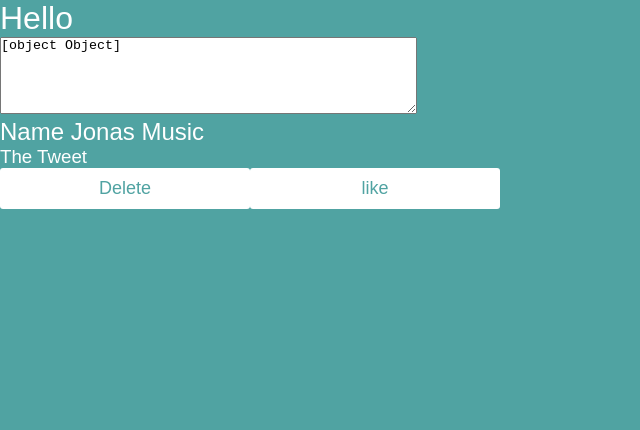
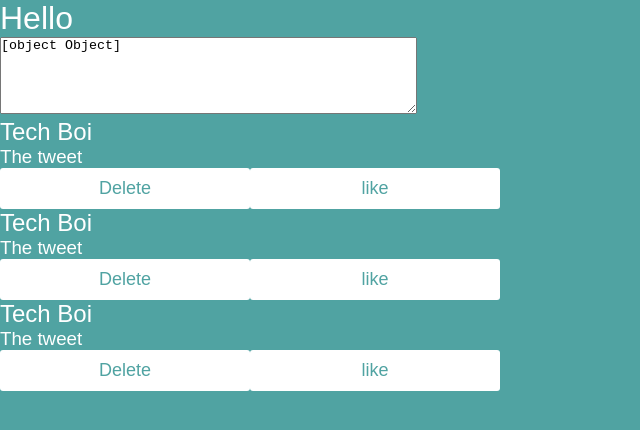
Before and after one commit to ChrisAgold/React-Practice, a React (Create React App) app: page / in a window 1280 px wide. Shown: the top 430 px of the page, without its empty margins (0-640 px from the left). Built offline with nearby package versions, Linux system fonts and the light colour scheme.

Commit message:
added props

```diff
--- a/src/App.js
+++ b/src/App.js
@@ -1,17 +1,19 @@
 import React from "react";
 import Tweet from "./components/Tweet";
 import ReactDOM from "react-dom";
+import TweetList from "./components/TweetList";
 import CreateTweet from "./components/CreateTweet";
 
 function App() {
     // JS Write Here
     const name = "Tech Boi";
+    const message = "The tweet";
 
     return (
         <div>
             <h1>Hello</h1>
-            <CreateTweet />
-            <Tweet author="Jonas Music"/>
+            <CreateTweet/>
+            <TweetList name={name} message={message}/>
         </div>
     );
 }
--- a/src/components/Tweet.js
+++ b/src/components/Tweet.js
@@ -1,10 +1,11 @@
 import React from 'react';
 
-const Tweet = (props) => {
+const Tweet = ({name, message}) => {
+
     return (
         <div className="tweet">
-            <h2>Name {props.author}</h2>
-            <h3>The Tweet</h3>
+            <h2>{name}</h2>
+            <h3>{message}</h3>
             <button>Delete</button>
             <button>like</button>
         </div>
--- /dev/null
+++ b/src/components/TweetList.js
@@ -0,0 +1,15 @@
+import React from 'react';
+import Tweet from './Tweet';
+
+const TweetList = ({name, message}) => {
+
+    return (
+        <div className="tweet-list">
+            <Tweet name={name} message={message}/>
+            <Tweet name={name} message={message}/>
+            <Tweet name={name} message={message}/>
+        </div>
+    );
+}
+
+export default TweetList;
```
